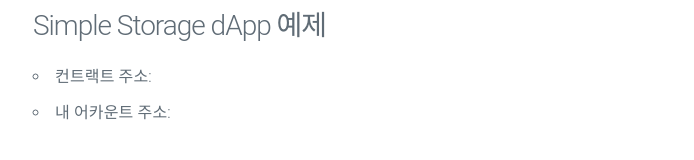
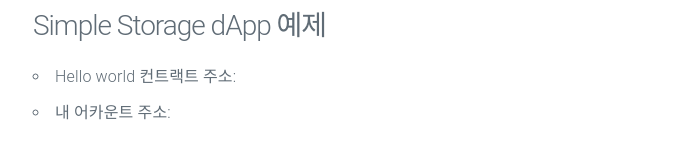
Before and after one commit to ratana11/ratana11.github.io, a plain HTML site: page simplestorage.html in a window 1280 px wide. Shown: the top 160 px of the page, without its empty margins (17-711 px from the left). Drawn offline with nearby package versions, Linux system fonts and the light colour scheme; a script that the page names is missing.

Commit message:
Update simplestorage.html

```diff
--- a/simplestorage.html
+++ b/simplestorage.html
@@ -14,7 +14,7 @@
 <body>
 <h3>Simple Storage dApp 예제</h3>
 <ul>
-  <li>컨트랙트 주소: <span id="contractAddr"></span></li>
+  <li>Hello world 컨트랙트 주소: <span id="contractAddr"></span></li>
   <li>내 어카운트 주소: <span id="accountAddr"></span></li>
   <li>컨트랙트에 저장된 값: <span id="storedData"></span>
     <button onclick="getValue()">새로고침</button> (현재블록: <span id="lastBlock"></span>)</li>
```
